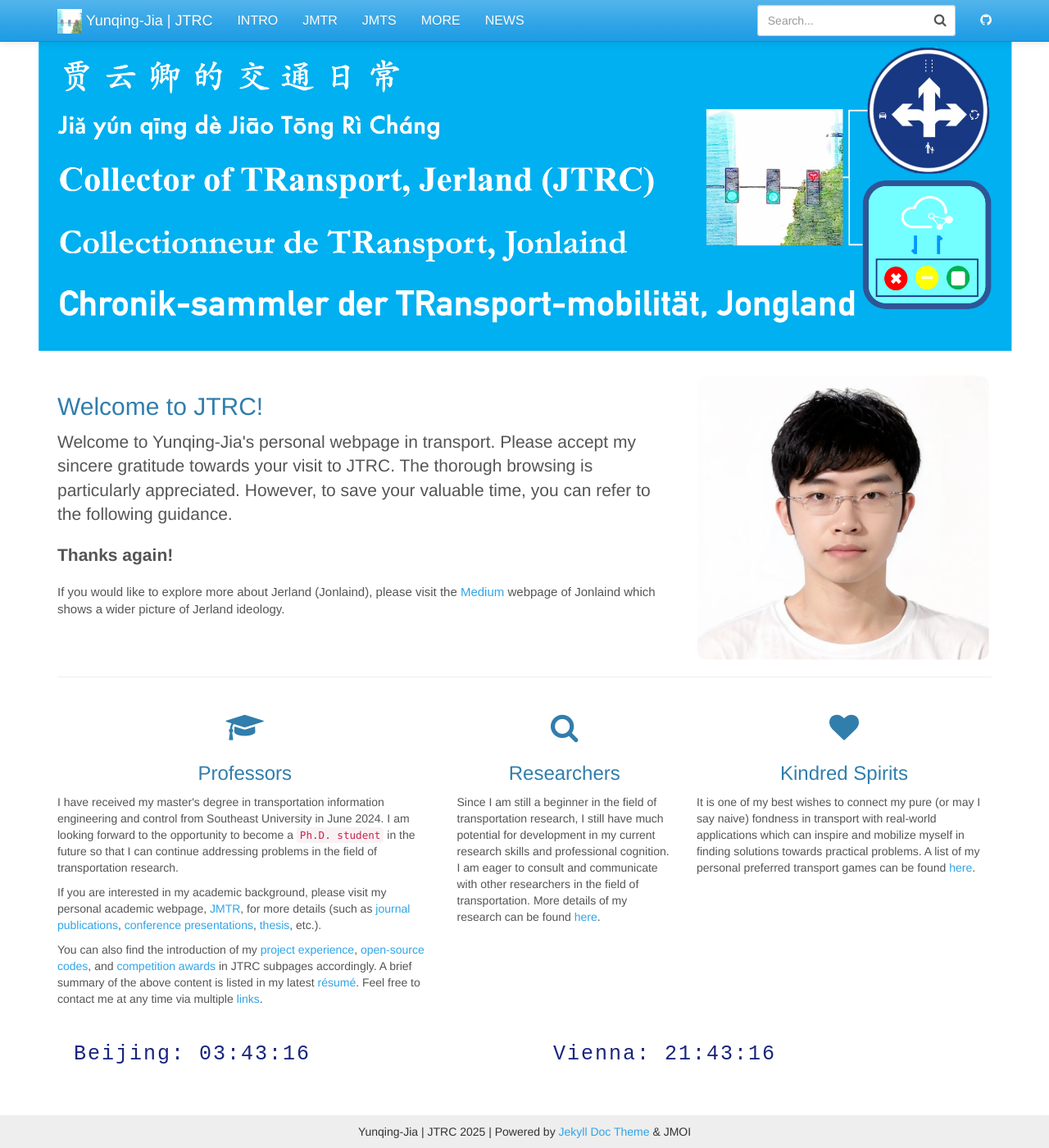
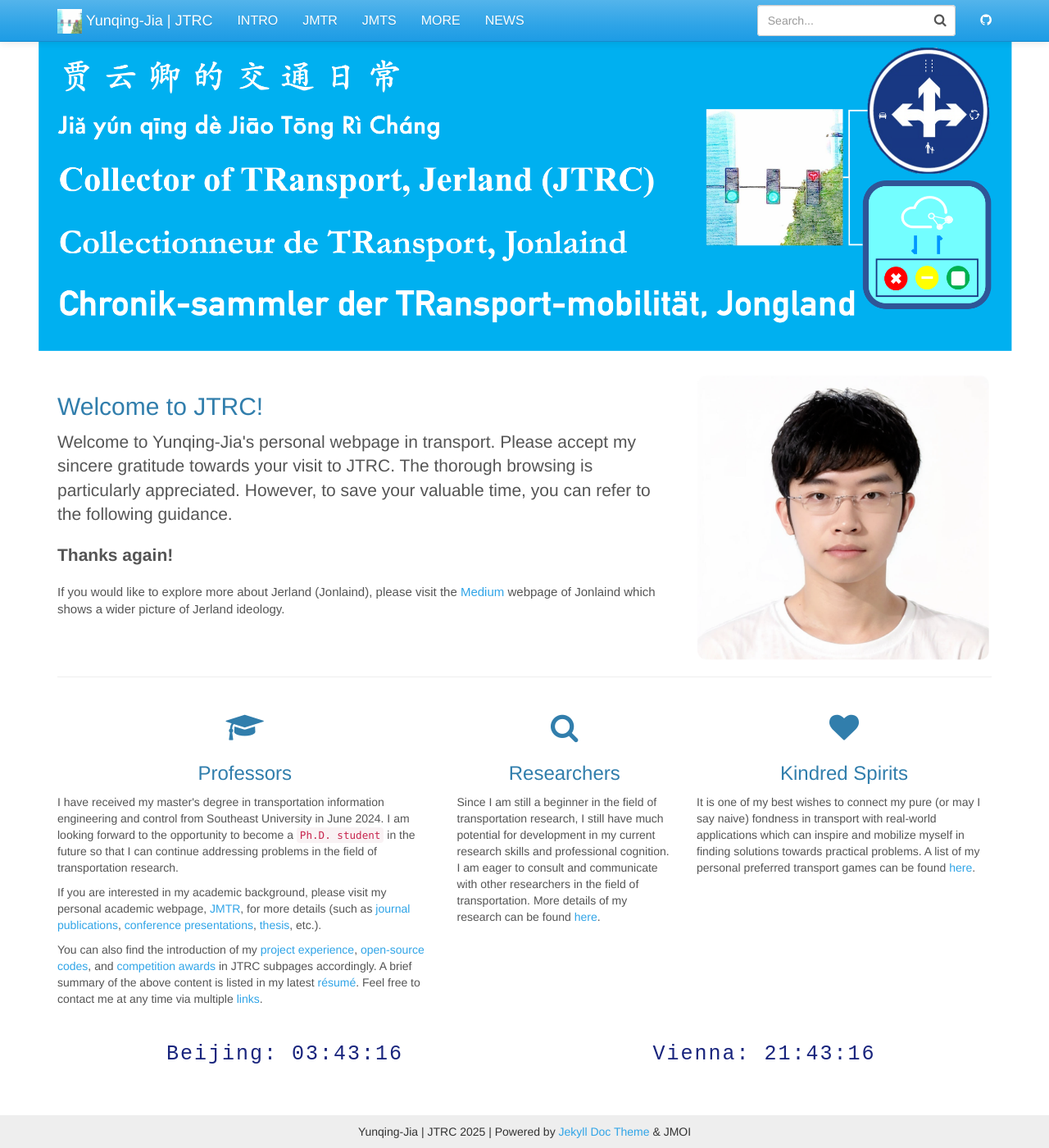
Before and after one commit to Yunqing-Jia/JTRC, a Jekyll site: the page built from index.html, in a window 1280 px wide and 1400 px high, scrolled down 27 px. Shown: the whole window at 82% size. Built offline with Jekyll 4.4.1, drawn with Linux system fonts in a browser that asks for light colours; some web fonts are replaced.

Commit message:
Update digital-time.css

```diff
--- a/assets/css/digital-time.css
+++ b/assets/css/digital-time.css
@@ -9,7 +9,8 @@
     color: #19257d;
     background-color: white;
     padding: 10px 20px;
-    display: inline-block;
+    display: block;
+    width: fit-content;
     border-radius: 8px;
     letter-spacing: 2px;
     margin: 20px auto;
```
